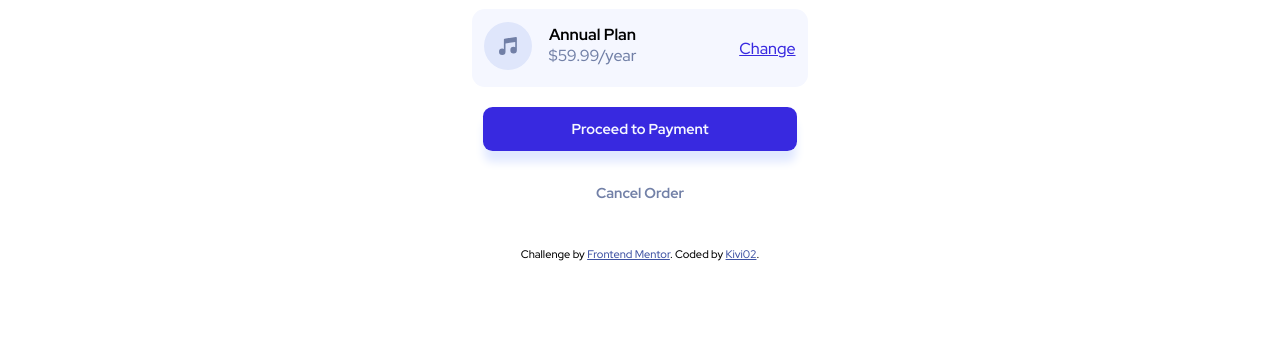
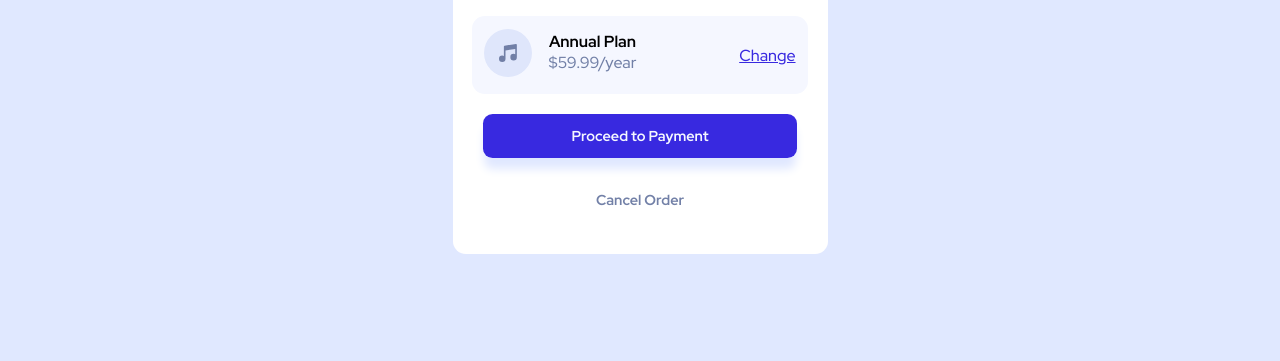
Before and after one commit to Kivi02/OrderSummary, a plain HTML site: page index.html in a window 1280 px wide. Shown: the part 439-800 px from the top of the page. Drawn offline with Linux system fonts and the light colour scheme.

Commit message:
Add files via upload

```diff
--- a/Style.css
+++ b/Style.css
@@ -12,6 +12,7 @@
 }
 
 body{
+    background-color: var(--Paleblue);
    background-image:  url(images/pattern-background-desktop.svg);
    background-position: center top;
    background-size: 100% 50%;
--- a/index.html
+++ b/index.html
@@ -38,16 +38,5 @@
   </div>
   <div class="order-paymentbtn"><button >Proceed to Payment</button></div>
   <div class="order-cancelbtn"><button >Cancel Order</button></div>
-
-
-
-
-
-  </div>
-  </main>
-  <div class="attribution">
-    Challenge by <a href="https://www.frontendmentor.io?ref=challenge" target="_blank">Frontend Mentor</a>.
-    Coded by <a href="#">Kivi02</a>.
-  </div>
 </body>
 </html>
```
